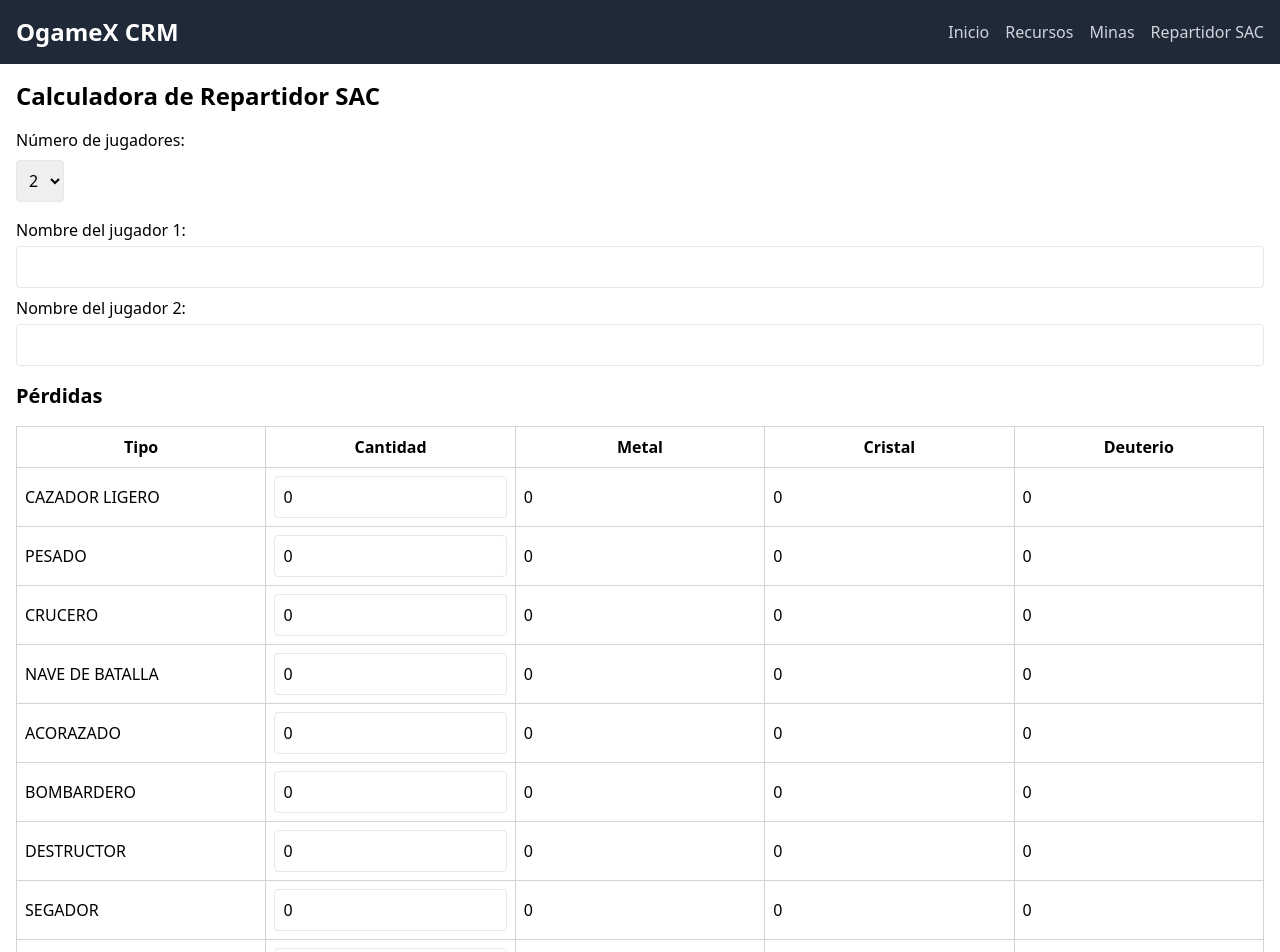
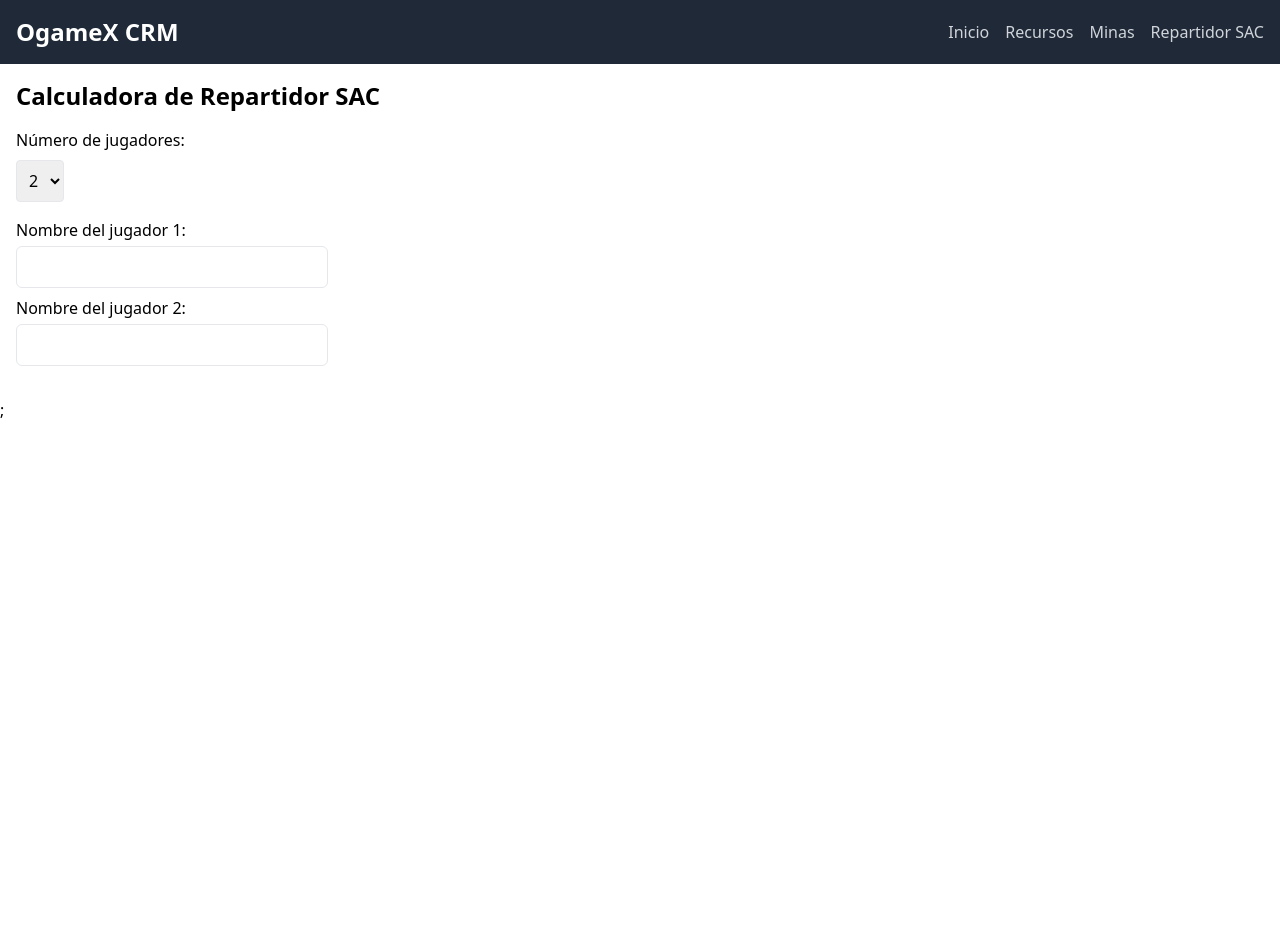
Before and after one commit to ramiropadro93/ogamex-crm, a Next.js app: page /acs in a window 1280 px wide. Shown: the top 952 px of the page. After the commit the page ends 800 px from the top, so only its background shows below. Built offline with nearby package versions, Linux system fonts and the light colour scheme.

Commit message:
Se cargan tablas de perdidas para sac

```diff
--- a/pages/acs.tsx
+++ b/pages/acs.tsx
@@ -57,6 +57,18 @@ const Acs = () => {
     };
   };
 
+  const calcularTotales = (index: number) => {
+    return shipsCosts.reduce(
+      (acc, ship) => {
+        acc.metal += ship.metal * cantidad[ship.tipo][index];
+        acc.cristal += ship.cristal * cantidad[ship.tipo][index];
+        acc.deuterio += ship.deuterio * cantidad[ship.tipo][index];
+        return acc;
+      },
+      { metal: 0, cristal: 0, deuterio: 0 }
+    );
+  };
+
   return (
     <div className="container mx-auto p-4">
       <h1 className="text-2xl font-bold mb-4">Calculadora de Repartidor SAC</h1>
@@ -86,26 +98,35 @@ const Acs = () => {
               type="text"
               value={nombre}
               onChange={(e) => handleNombreChange(index, e.target.value)}
-              className="border p-2 rounded w-full"
+              className="border p-2 rounded-md w-1/4"
             />
           </div>
         ))}
       </div>
 
-      <h2 className="text-xl font-bold mb-4">Pérdidas</h2>
+      {nombresJugadores.length > 0 &&
+        nombresJugadores[0] !== '' &&
+        nombresJugadores[1] !== '' && (
+          <>
+            <h2 className="text-xl font-bold mb-4 uppercase mt-10">Pérdidas</h2>
             <div>
               {nombresJugadores.map((nombre, index) => (
-          <div key={index} className="mb-4">
-            <h3 className="text-lg font-semibold mb-2">{nombre}</h3>
+                <div key={index} className="mb-16">
+                  <hr className='border-2 border-black mb-10'/>
+                  <h3 className="text-lg font-bold mb-2">Pérdidas de {nombre}</h3>
                   <div className="overflow-x-auto">
                     <table className="table-auto w-full border-collapse border border-gray-300">
                       <thead>
                         <tr>
-                    <th className="border border-gray-300 p-2 w-1/6">Tipo</th>
+                          <th className="border border-gray-300 p-2 w-1/6">
+                            Tipo
+                          </th>
                           <th className="border border-gray-300 p-2 w-1/6">
                             Cantidad
                           </th>
-                    <th className="border border-gray-300 p-2 w-1/6">Metal</th>
+                          <th className="border border-gray-300 p-2 w-1/6">
+                            Metal
+                          </th>
                           <th className="border border-gray-300 p-2 w-1/6">
                             Cristal
                           </th>
@@ -136,22 +157,48 @@ const Acs = () => {
                               />
                             </td>
                             <td className="border border-gray-300 p-2">
-                        {calcularCosto(ship, index).metal.toLocaleString()}
+                              {calcularCosto(
+                                ship,
+                                index
+                              ).metal.toLocaleString()}
                             </td>
                             <td className="border border-gray-300 p-2">
-                        {calcularCosto(ship, index).cristal.toLocaleString()}
+                              {calcularCosto(
+                                ship,
+                                index
+                              ).cristal.toLocaleString()}
                             </td>
                             <td className="border border-gray-300 p-2">
-                        {calcularCosto(ship, index).deuterio.toLocaleString()}
+                              {calcularCosto(
+                                ship,
+                                index
+                              ).deuterio.toLocaleString()}
                             </td>
                           </tr>
                         ))}
+                        <tr>
+                          <td className="border border-gray-300 p-2 font-bold">
+                            Total {nombre}
+                          </td>
+                          <td className="border border-gray-300 p-2"></td>
+                          <td className="border border-gray-300 p-2">
+                            {calcularTotales(index).metal.toLocaleString()}
+                          </td>
+                          <td className="border border-gray-300 p-2">
+                            {calcularTotales(index).cristal.toLocaleString()}
+                          </td>
+                          <td className="border border-gray-300 p-2">
+                            {calcularTotales(index).deuterio.toLocaleString()}
+                          </td>
+                        </tr>
                       </tbody>
                     </table>
                   </div>
                 </div>
               ))}
             </div>
+          </>
+        )}
     </div>
   );
 };
```
Lines whose indentation alone changed are shown as unchanged.
